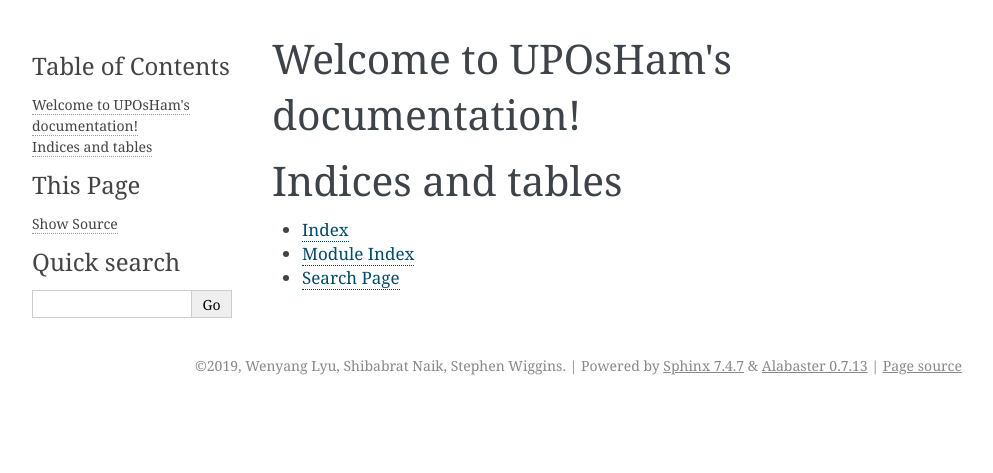
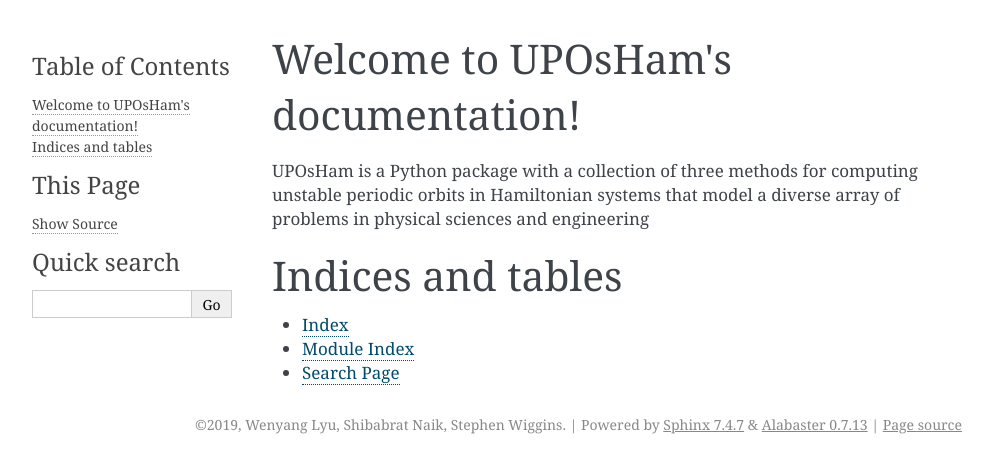
Before and after one commit to WyLyu/UPOsHam, a Sphinx documentation site: the page built from docs/index.rst, in a window 1280 px wide. Shown: the top 473 px of the page, without its empty margins (148-1141 px from the left). Built offline with Sphinx 7.4.7, drawn with Linux system fonts in a browser that asks for light colours.

Commit message:
Initialize docs

```diff
--- a/docs/index.rst
+++ b/docs/index.rst
@@ -5,6 +5,8 @@
 
 Welcome to UPOsHam's documentation!
 ===================================
+UPOsHam is a Python package with a collection of three methods for computing unstable periodic orbits in Hamiltonian systems that model a diverse array of problems in physical sciences and engineering
+
 
 .. toctree::
    :maxdepth: 2
```
